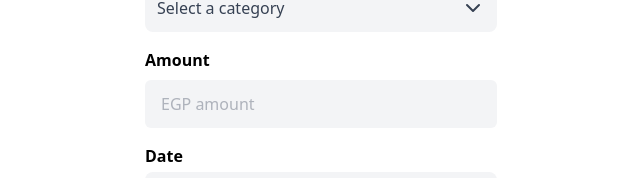
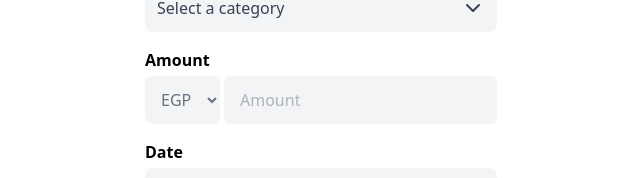
Before and after one commit to Karim-Samaha/expenses-tracker, a React (Vite) app: page /add-expenses in a window 1280 px wide. Shown: the part 128-306 px from the top of the page, without its empty margins (319-959 px from the left). Built offline with nearby package versions, Linux system fonts and the light colour scheme; sample sign-in values are in the browser's storage.

Commit message:
fix(add-expenses): adding currency selection

```diff
--- a/src/features/dashboard/hooks/useInsights.tsx
+++ b/src/features/dashboard/hooks/useInsights.tsx
@@ -1,4 +1,10 @@
+import { useState } from "react";
+
 const useInsights = () => {
-//   const { data } = useInsights();
+  const [insights, setInsights] = useState({
+    income: 10840,
+    expenses: 0,
+    totalBalance: 10840,
+  });
 };
 export default useInsights;
--- a/src/features/expenses/components/AddExpensesForm.tsx
+++ b/src/features/expenses/components/AddExpensesForm.tsx
@@ -34,12 +34,19 @@ const AddExpensesForm = () => {
           />
           <InputField
             label="Amount"
-            placeholder="EGP amount"
+            placeholder="Amount"
             inputClassName="bg-gray-100 rounded-lg p-3 text-gray-500 focus:outline-none border-none h-[48px] focus:none"
             {...register("amount")}
             value={formValues.amount}
             onChange={handleChange}
             error={errors.amount}
+            selectOptions={[
+              { label: "EGP", value: "EGP" },
+              { label: "EUR", value: "EUR" },
+              { label: "SAR", value: "SAR" },
+            ]}
+            selectValue={formValues.currency}
+            onSelectChange={handleChange}
           />
           <DatePickerInput
             value={formValues.date}
--- a/src/features/expenses/hooks/useAddExpensesForm.tsx
+++ b/src/features/expenses/hooks/useAddExpensesForm.tsx
@@ -18,7 +18,6 @@ const useAddExpensesForm = () => {
     categoryIcon: "",
     currency: "EGP",
   });
-
   const handleChange = (
     e: React.ChangeEvent<HTMLInputElement | HTMLSelectElement>
   ) => {
--- a/src/shared/ui/Input.tsx
+++ b/src/shared/ui/Input.tsx
@@ -7,6 +7,9 @@ interface InputFieldProps extends React.InputHTMLAttributes<HTMLInputElement> {
   inputClassName?: string; // Optional input class
   error?: FieldError;
   icon?: ReactNode;
+  selectOptions?: { label: string; value: string }[];
+  selectValue?: string;
+  onSelectChange?: (e: React.ChangeEvent<HTMLSelectElement>) => void;
 }
 
 const InputField: React.FC<InputFieldProps> = ({
@@ -15,6 +18,9 @@ const InputField: React.FC<InputFieldProps> = ({
   inputClassName = "",
   error,
   icon,
+  selectOptions,
+  selectValue,
+  onSelectChange,
   ...inputProps
 }) => {
   return (
@@ -22,10 +28,31 @@ const InputField: React.FC<InputFieldProps> = ({
       {label && (
         <label className="block mb-1 text-black font-semibold">{label}</label>
       )}
-      <input
+      <div className="flex items-center gap-1">
+        {selectOptions && (
+          <select
+            value={selectValue}
+            onChange={onSelectChange}
+            className="h-[48px] rounded-lg px-3 bg-gray-100 text-gray-500 focus:outline-none border-none"
+            name="currency"
+          >
+            {selectOptions.map((option) => (
+              <option key={option.value} value={option.value}>
+                {option.label}
+              </option>
+            ))}
+          </select>
+        )}
+
+        <input
+          {...inputProps}
+          className={`flex-1 px-4 py-2 rounded-md border border-gray-300 focus:outline-none ${inputClassName}`}
+        />
+      </div>
+      {/* <input
         {...inputProps}
         className={`w-full mt-1 px-4 py-2 rounded-md border border-gray-300 focus:outline-none ${inputClassName}`}
-      />
+      /> */}
       {icon && icon}
       {error && <p className="text-[red] mt-[3px]">{error.message}</p>}
     </div>
```
